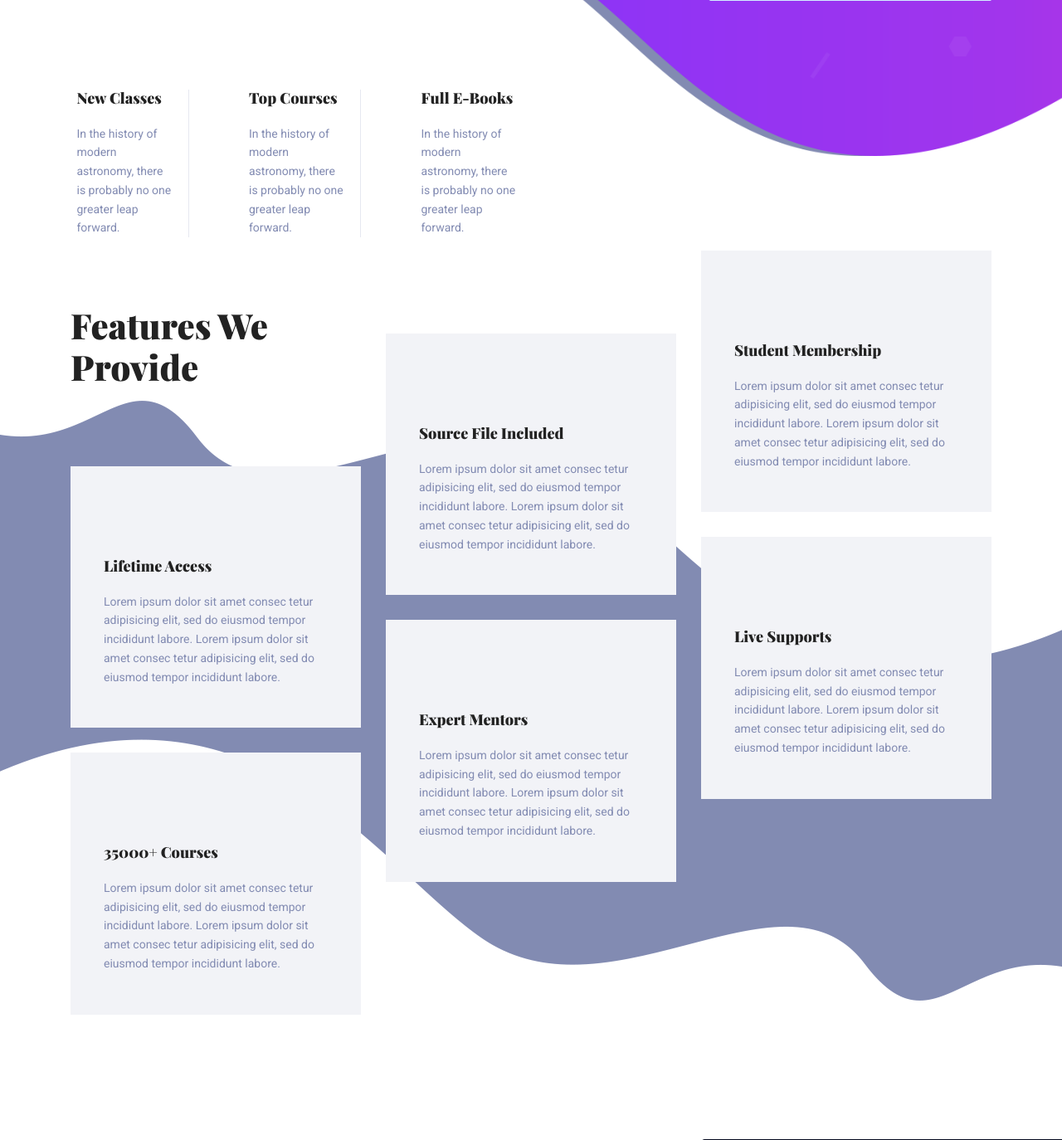
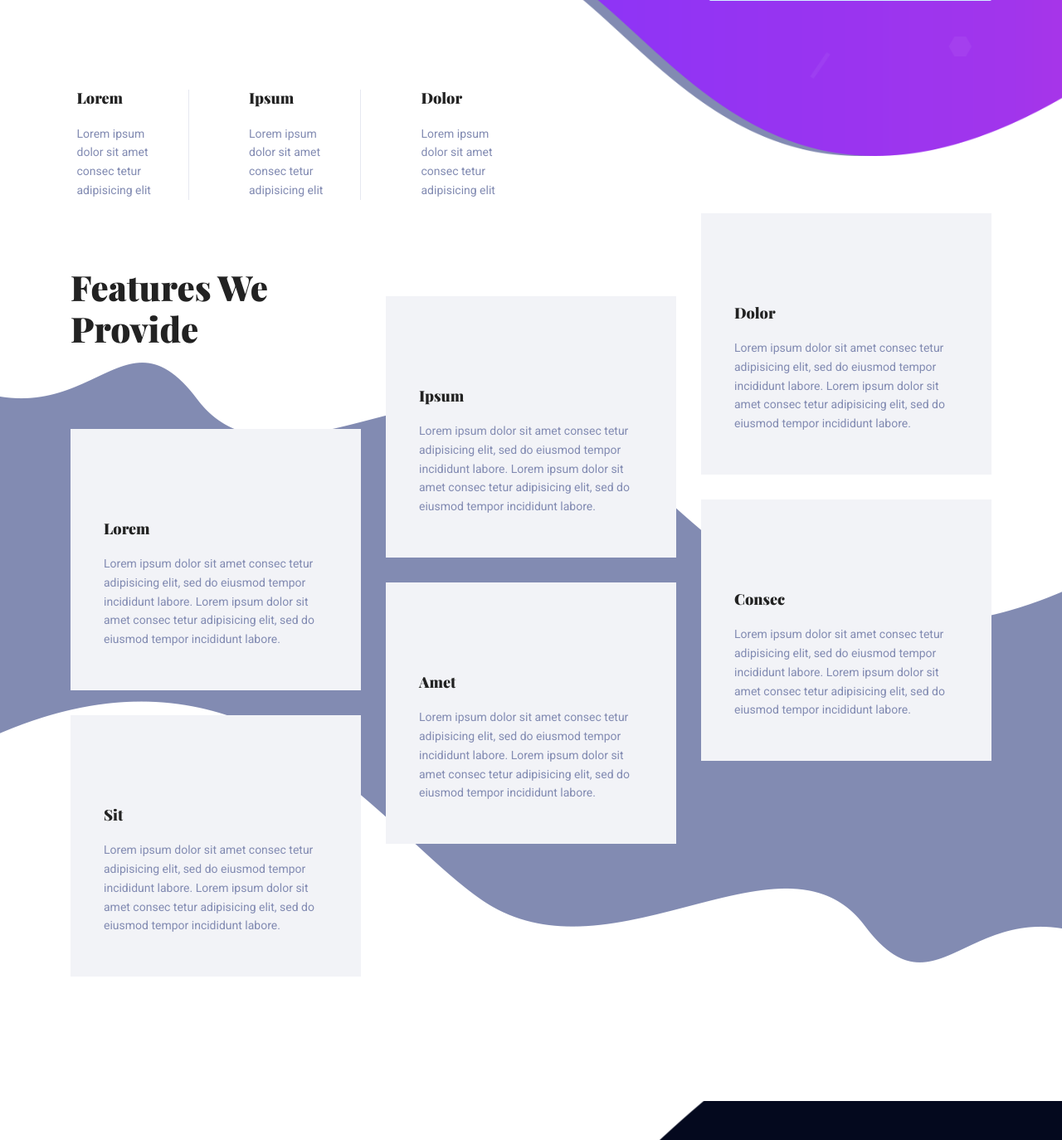
Before and after one commit to cjmoncaliano/tALLy, a Flask app: page / in a window 1280 px wide. Shown: the part 612-1986 px from the top of the page at 83% size. Run offline with Flask 2, Linux system fonts and the light colour scheme; parts of the project's set-up code (start-up, migrations or seed data) failed here and were passed over; some libraries are stand-ins or nearby versions.

Commit message:
simplified template

```diff
--- a/tally/templates/index.html
+++ b/tally/templates/index.html
@@ -5,7 +5,7 @@
   <!-- Mobile Specific Meta -->
   <meta name="viewport" content="width=device-width, initial-scale=1, shrink-to-fit=no" />
   <!-- Favicon -->
-  <link rel="shortcut icon" href="static/splash/img/fav.png" />
+  <link rel="shortcut icon" href="static/splash/img/favicon.jpg" />
   <!-- Author Meta -->
   <meta name="author" content="colorlib" />
   <!-- Meta Description -->
@@ -99,9 +99,9 @@
           <div class="feature-item d-flex">
             <i class="ti-book"></i>
             <div class="ml-20">
-              <h4>New Classes</h4>
+              <h4>Lorem</h4>
               <p>
-                In the history of modern astronomy, there is probably no one greater leap forward.
+                Lorem ipsum dolor sit amet consec tetur adipisicing elit
               </p>
             </div>
           </div>
@@ -110,9 +110,9 @@
           <div class="feature-item d-flex">
             <i class="ti-cup"></i>
             <div class="ml-20">
-              <h4>Top Courses</h4>
+              <h4>Ipsum</h4>
               <p>
-                In the history of modern astronomy, there is probably no one greater leap forward.
+                Lorem ipsum dolor sit amet consec tetur adipisicing elit
               </p>
             </div>
           </div>
@@ -121,9 +121,9 @@
           <div class="feature-item d-flex border-right-0">
             <i class="ti-desktop"></i>
             <div class="ml-20">
-              <h4>Full E-Books</h4>
+              <h4>Dolor</h4>
               <p>
-                In the history of modern astronomy, there is probably no one greater leap forward.
+                Lorem ipsum dolor sit amet consec tetur adipisicing elit
               </p>
             </div>
           </div>
@@ -149,7 +149,7 @@
         <div class="col-lg-4 col-md-6">
           <div class="other-feature-item">
             <i class="ti-key"></i>
-            <h4>Lifetime Access</h4>
+            <h4>Lorem</h4>
             <div>
               <p>
                 Lorem ipsum dolor sit amet consec tetur adipisicing elit, sed
@@ -163,7 +163,7 @@
         <div class="col-lg-4 col-md-6 mt--160">
           <div class="other-feature-item">
             <i class="ti-files"></i>
-            <h4>Source File Included</h4>
+            <h4>Ipsum</h4>
             <div>
               <p>
                 Lorem ipsum dolor sit amet consec tetur adipisicing elit, sed
@@ -177,7 +177,7 @@
         <div class="col-lg-4 col-md-6 mt--260">
           <div class="other-feature-item">
             <i class="ti-medall-alt"></i>
-            <h4>Student Membership</h4>
+            <h4>Dolor</h4>
             <div>
               <p>
                 Lorem ipsum dolor sit amet consec tetur adipisicing elit, sed
@@ -191,7 +191,7 @@
         <div class="col-lg-4 col-md-6">
           <div class="other-feature-item">
             <i class="ti-briefcase"></i>
-            <h4>35000+ Courses</h4>
+            <h4>Sit</h4>
             <div>
               <p>
                 Lorem ipsum dolor sit amet consec tetur adipisicing elit, sed
@@ -205,7 +205,7 @@
         <div class="col-lg-4 col-md-6 mt--160">
           <div class="other-feature-item">
             <i class="ti-crown"></i>
-            <h4>Expert Mentors</h4>
+            <h4>Amet</h4>
             <div>
               <p>
                 Lorem ipsum dolor sit amet consec tetur adipisicing elit, sed
@@ -219,7 +219,7 @@
         <div class="col-lg-4 col-md-6 mt--260">
           <div class="other-feature-item">
             <i class="ti-headphone-alt"></i>
-            <h4>Live Supports</h4>
+            <h4>Consec</h4>
             <div>
               <p>
                 Lorem ipsum dolor sit amet consec tetur adipisicing elit, sed
```
Also changed, not shown: tally/static/splash/img/favicon.jpg (added).
